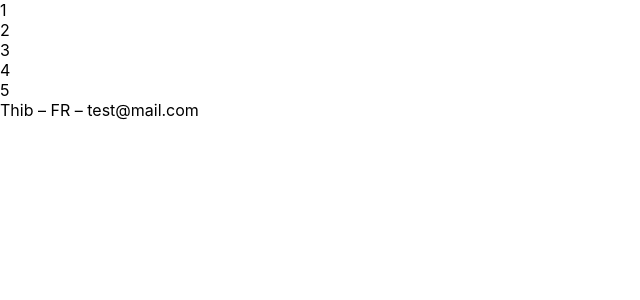
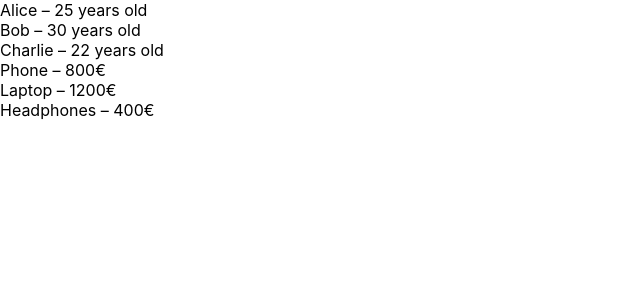
Before and after one commit to ThibautRingdev/react-demos-with-vite, a React (Vite) app: page / in a window 1280 px wide. Shown: the top 300 px of the page, without its empty margins (0-640 px from the left). Built offline with nearby package versions, Linux system fonts and the light colour scheme.

Commit message:
Add UserList and ProductList components using map

```diff
--- a/src/App.jsx
+++ b/src/App.jsx
@@ -1,32 +1,13 @@
+import Userlist from './components/loops/UserList';
+import ProductList from './components/loops/ProductList';
+
 const App = () => {
-  const numbers = [1, 2, 3, 4, 5];
-
-  const usersInfo = [
-    {
-      id: 1,
-      username: "Thib",
-      email: "test@mail.com",
-      localisation: "FR",
-    },
-  ];
-
   return (
     <main>
-      <ul>
-        {numbers.map((number) => (
-          <li key={number}>{number}</li>
-        ))}
-      </ul>
-
-      <ul>
-        {usersInfo.map((user) => (
-          <li key={user.id}>
-            {user.username} – {user.localisation} – {user.email}
-          </li>
-        ))}
-      </ul>
+      <Userlist />
+      <ProductList/>
     </main>
-  );
-};
+  )
+}
 
 export default App;
--- /dev/null
+++ b/src/components/loops/ProductList.jsx
@@ -0,0 +1,18 @@
+function ProductList() {
+    const products=[
+        {id: 1, name: "Phone", price:"800€"},
+        {id: 2, name: "Laptop", price:"1200€"},
+        {id: 3, name: "Headphones", price:"400€"},
+    ]
+    return (
+        <ul>
+            {products.map((product, index) => (
+                <li key={index}>
+                    {product.name} – {product.price}
+                </li>
+            ))}
+        </ul>
+    );
+}
+
+export default ProductList;
--- /dev/null
+++ b/src/components/loops/UserList.jsx
@@ -0,0 +1,18 @@
+function Userlist() {
+    const users = [
+        {id: 1, name: "Alice", age:25},
+        {id: 2, name: "Bob", age:30},
+        {id: 3, name: "Charlie", age:22},
+    ];
+    return (
+        <ul>
+            {users.map((user) => (
+                <li key={user.id}>
+                    {user.name} – {user.age} years old
+                </li>
+            ))}
+        </ul>
+    );
+}
+
+export default Userlist
```
